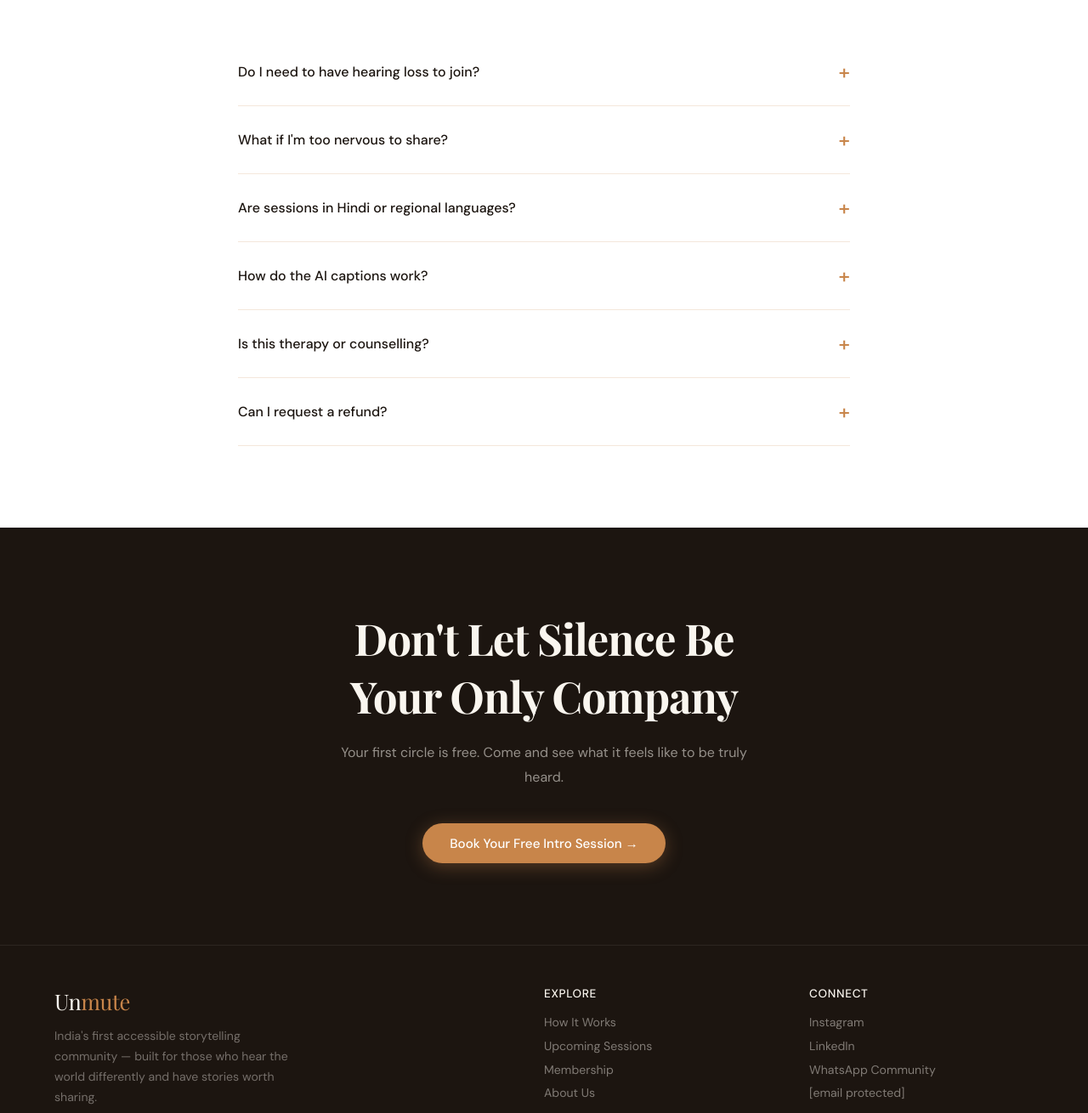
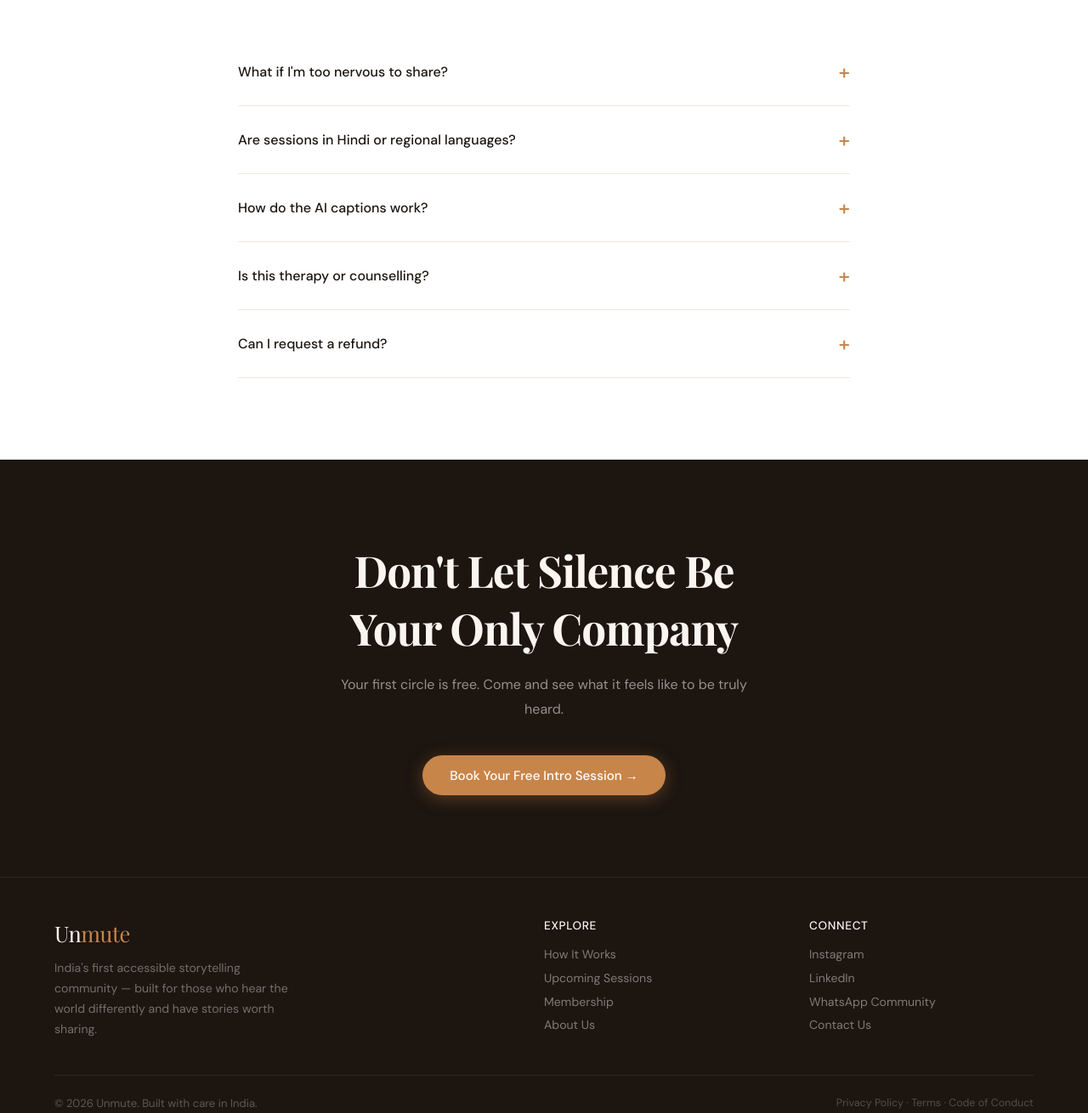
Before and after one commit to Shubham-Master/Websites, a plain HTML site: page index.html in a window 1280 px wide. Shown: the part 7186-8496 px from the top of the page at 85% size. Drawn offline with nearby package versions, Linux system fonts and the light colour scheme; a web font is replaced by a local one.

Commit message:
Remove FAQ item and update contact link

```diff
--- a/index.html
+++ b/index.html
@@ -378,10 +378,6 @@
     <h2 class="section-title">Frequently Asked</h2>
     <div class="faq-list">
       <div class="faq-item">
-        <button class="faq-q" onclick="toggleFAQ(this)">Do I need to have hearing loss to join?</button>
-        <div class="faq-a">Not at all. While Unmute was built with hearing differences in mind, our circles are open to anyone who wants to share their story in a structured, empathetic space. All we ask is that you respect the accessibility needs of others in your circle.</div>
-      </div>
-      <div class="faq-item">
         <button class="faq-q" onclick="toggleFAQ(this)">What if I'm too nervous to share?</button>
         <div class="faq-a">Listening is a completely valid role. Many members spend their first few sessions just absorbing stories. Your presence itself is a contribution. There is absolutely no pressure to speak.</div>
       </div>
@@ -431,7 +427,7 @@
       <a href="#">Instagram</a>
       <a href="#">LinkedIn</a>
       <a href="#">WhatsApp Community</a>
-      <a href="#"><span class="__cf_email__" data-cfemail="a5cdc0c9c9cae5d0cbc8d0d1c08bcccb">[email&#160;protected]</span></a>
+      <a href="#">Contact Us</a>
     </div>
   </div>
   <div class="footer-bottom">
```
